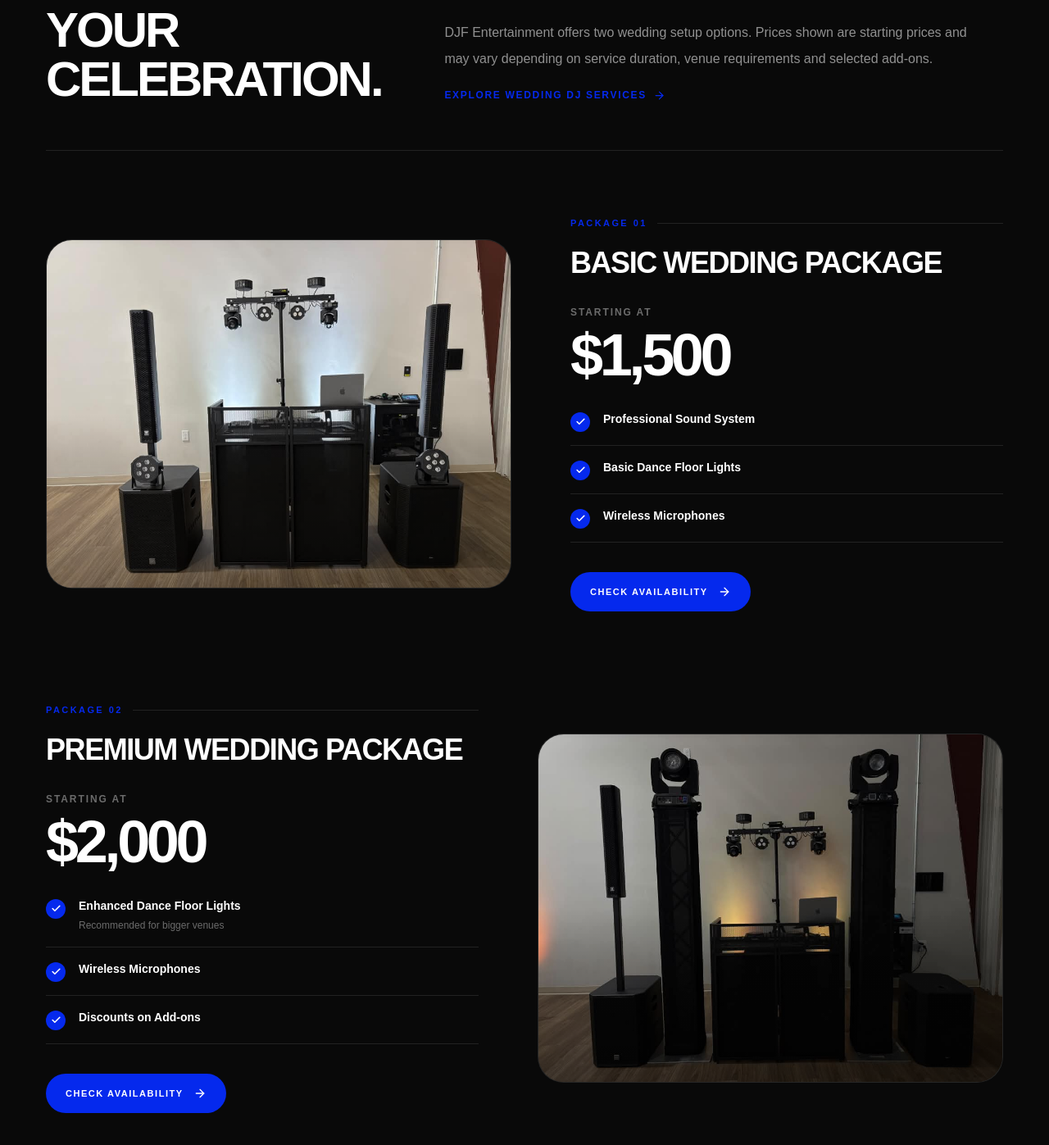
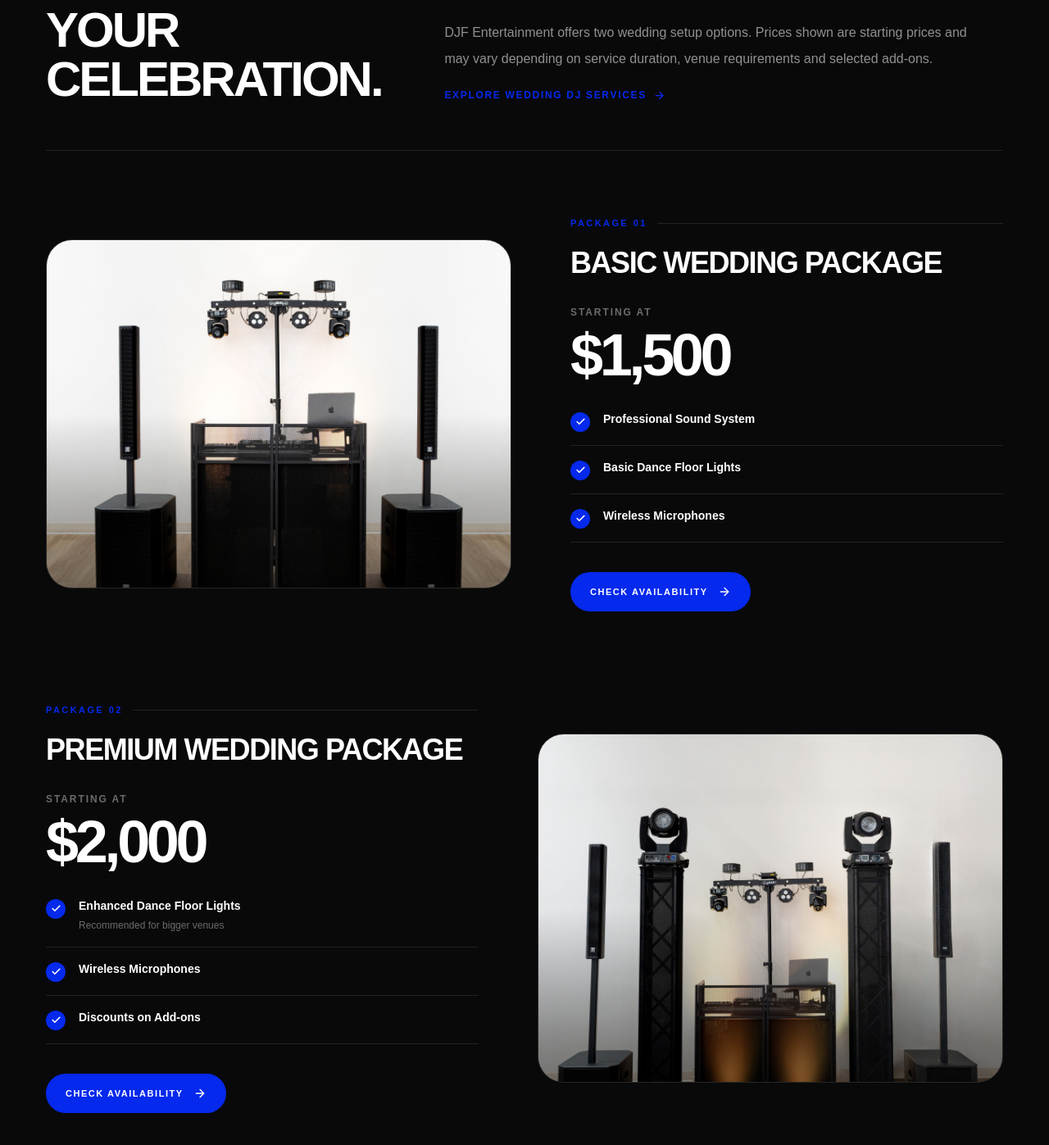
Before and after one commit to Josestac10/djf-entertainment, a Next.js app: page /packages in a window 1280 px wide. Shown: the part 873-2270 px from the top of the page at 82% size. Built offline with nearby package versions, Linux system fonts and the light colour scheme; no server answers.

Commit message:
Actualizar fotos de packages

```diff
--- a/app/packages/page.tsx
+++ b/app/packages/page.tsx
@@ -12,7 +12,7 @@
   {
     number: "01",
     name: "Basic Wedding Package",
-    image: "/media/package-01-basic.jpeg",
+    image: "/media/photographsbyanna-76.jpg",
     price: "$1,500",
     items: [
       {
@@ -32,7 +32,7 @@
   {
     number: "02",
     name: "Premium Wedding Package",
-    image: "/media/package-02-enhanced.jpeg",
+    image: "/media/photographsbyanna-108.jpg",
     price: "$2,000",
     items: [
       {
```
Also changed, not shown: public/media/photographsbyanna-108.jpg (added), public/media/photographsbyanna-76.jpg (added).
